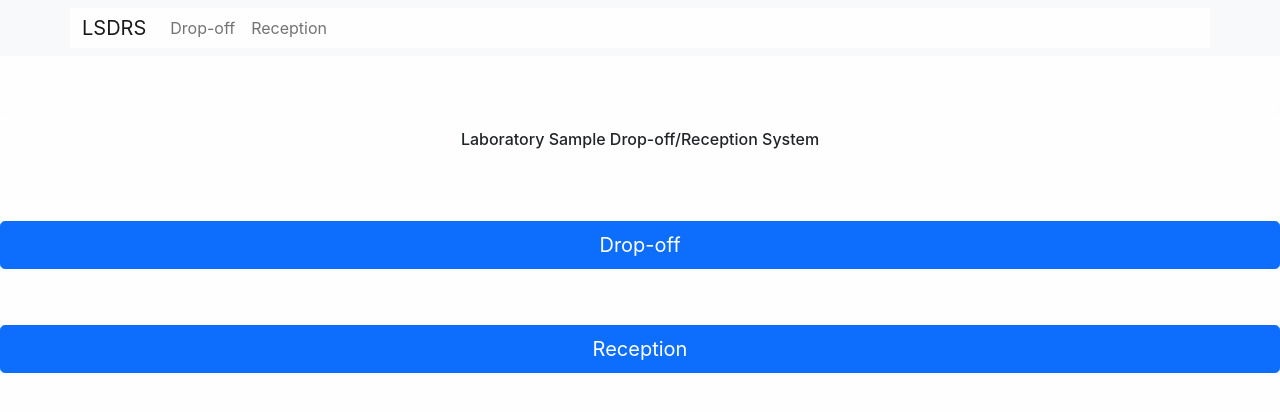
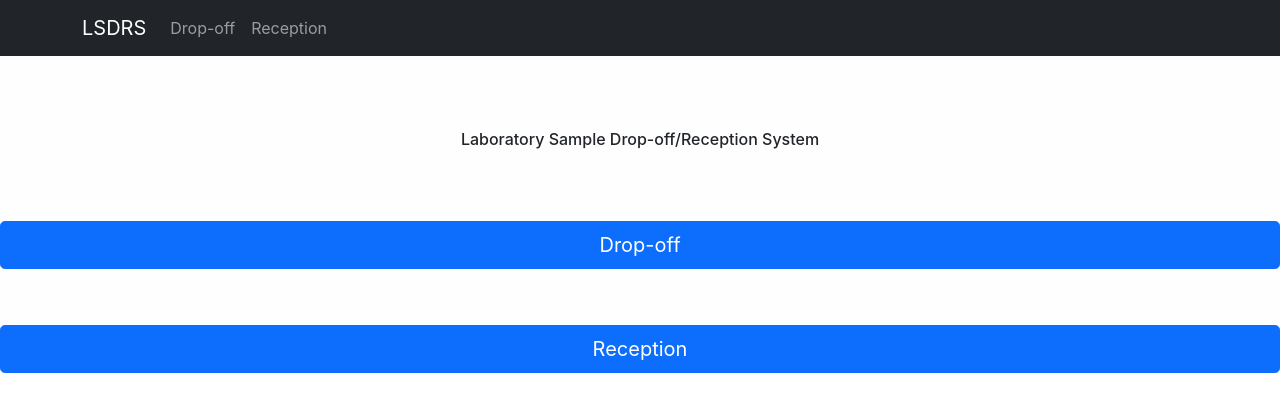
Before and after one commit to jlmichels/lsdrs, a React (Create React App) app: page / in a window 1280 px wide. Shown: the top 412 px of the page. Built offline with nearby package versions, Linux system fonts and the light colour scheme; the HTML template or start-up script is replaced by a standard one.

Commit message:
Change navbar color

```diff
--- a/src/App.css
+++ b/src/App.css
@@ -1,9 +1,6 @@
-* {
-  background: #fefefe;
-}
-
 .App {
   text-align: center;
+  background: #fefefe;
 }
 
 form {
--- a/src/components/navBar.js
+++ b/src/components/navBar.js
@@ -4,7 +4,7 @@ import Navbar from 'react-bootstrap/Navbar';
 
 const NavBar = ( { handleHome, handleDropoff, handleReception } ) => {
   return (
-    <Navbar bg="light">
+    <Navbar bg="dark" variant="dark">
       <Container>
         <Navbar.Brand href="" onClick={() => handleHome()}>LSDRS</Navbar.Brand>
         <Navbar.Toggle aria-controls="basic-navbar-nav" />
```
